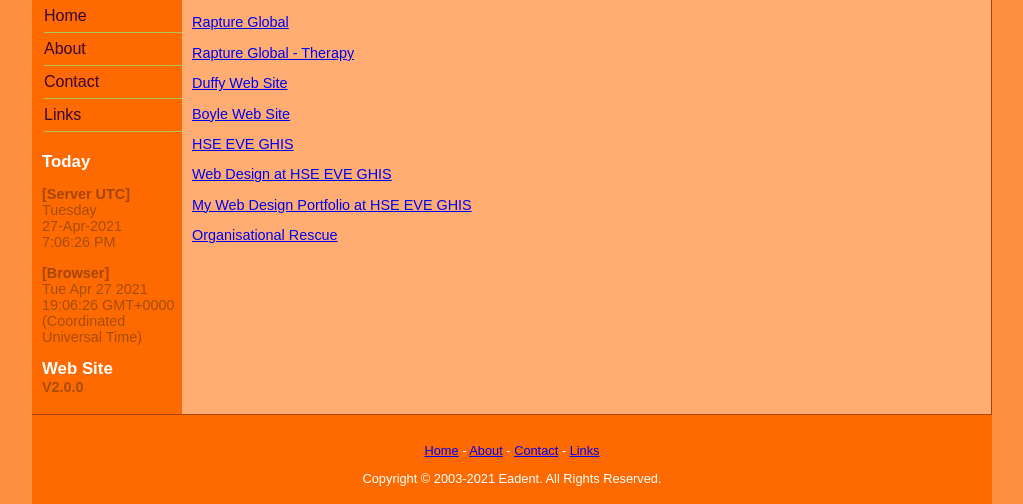
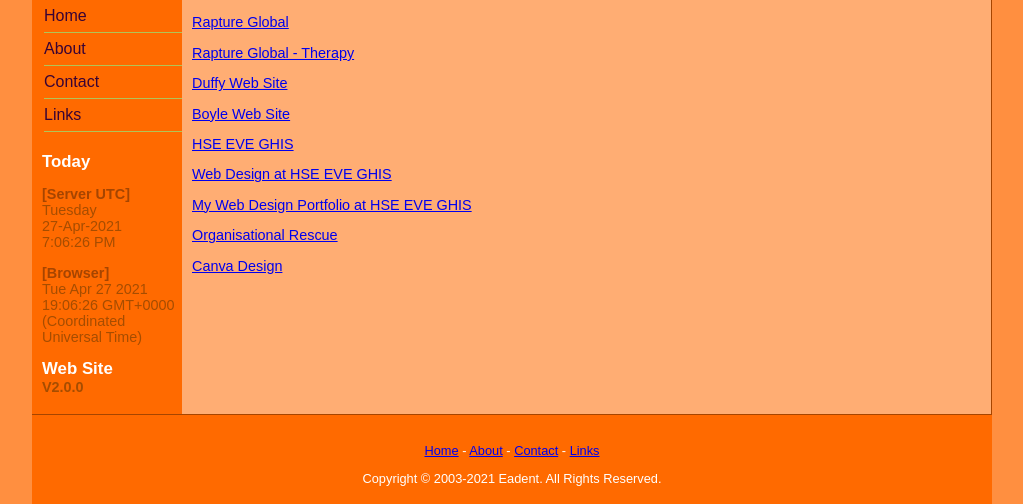
Before and after one commit to Eadent/Eadent, a PHP site: page /Links.php in a window 1280 px wide. Shown: the part 101-605 px from the top of the page, without its empty margins (128-1151 px from the left). Run offline with PHP 8.4, Linux system fonts and the light colour scheme.

Commit message:
chore: Added a Link to: https://www.Canva.com/
https://www.Eadent.com/

```diff
--- a/Links.php
+++ b/Links.php
@@ -83,6 +83,9 @@
 		<p>
 		<a target="_blank" href="http://OrganisationalRescue.com/">Organisational Rescue</a>
 		</p>
+		<p>
+		<a target="_blank" href="https://www.Canva.com/">Canva Design</a>
+		</p>
 		<p style="margin: 0; padding: 0;">
 		<br />
 		</p>
```
